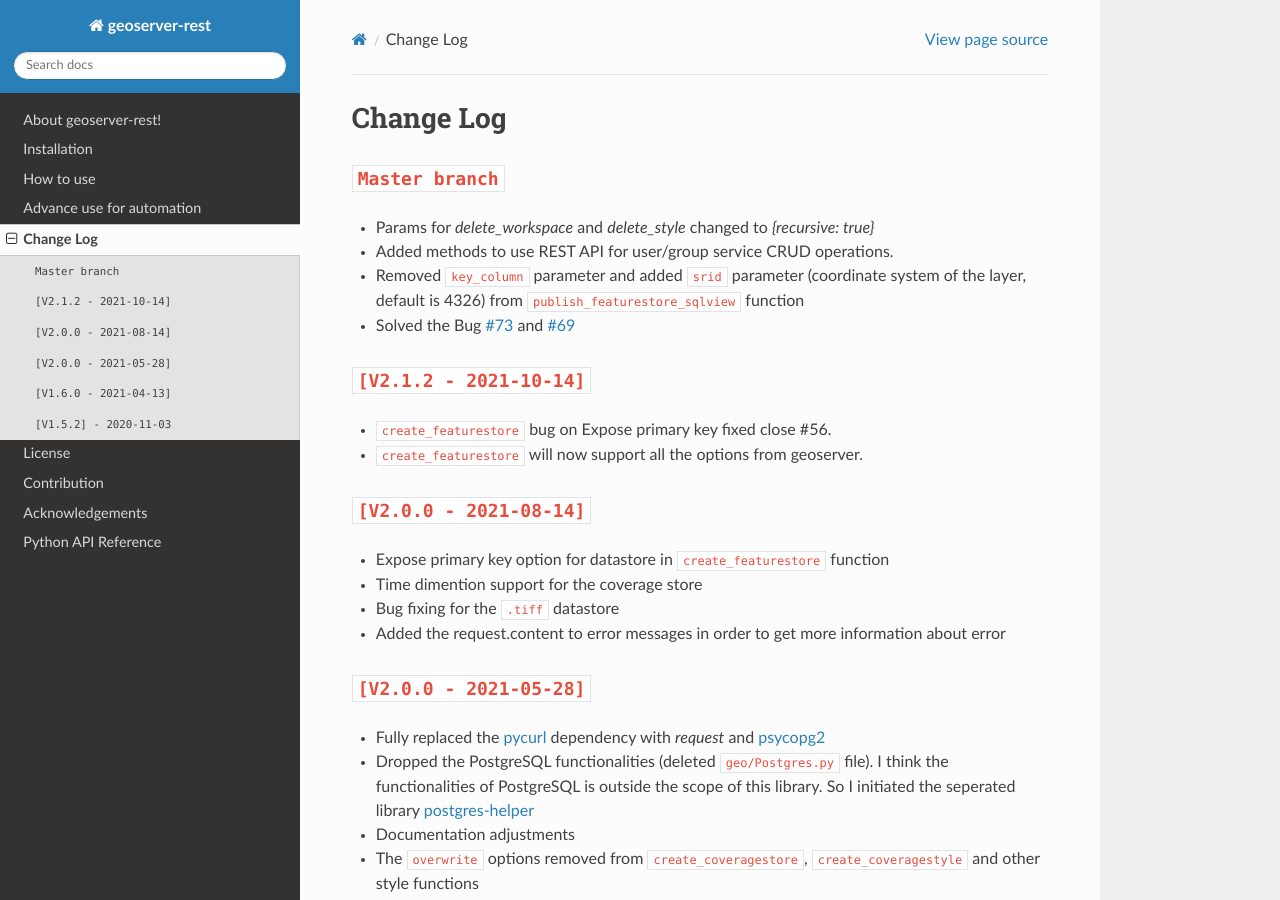
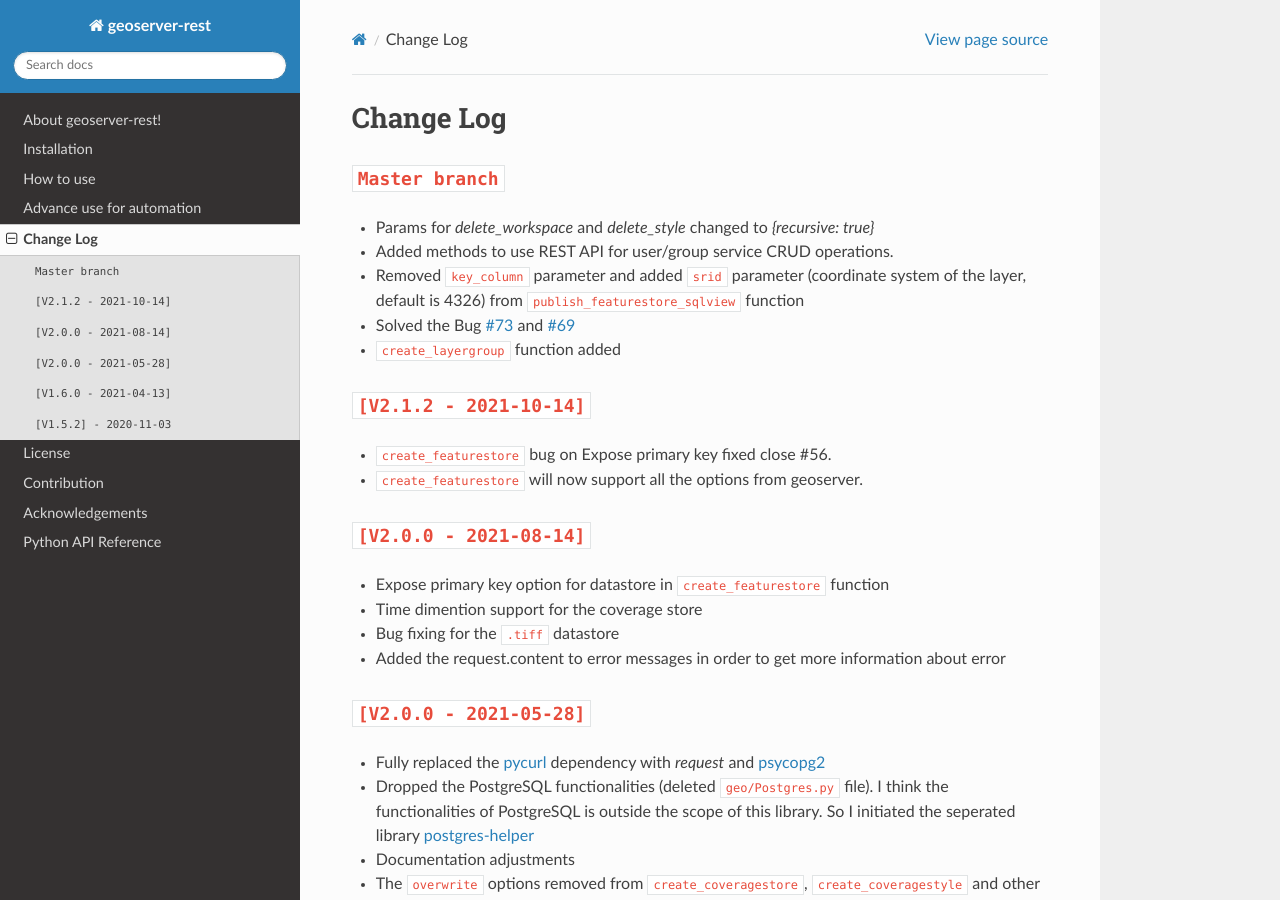
Before and after one commit to gicait/geoserver-rest, a Sphinx documentation site: the page built from docs/source/change_log.rst, in a window 1280 px wide and 900 px high. Built offline with Sphinx 7.4.7 and the Read the Docs theme 2.0.0, drawn with Linux system fonts in a browser that asks for light colours.

Commit message:
updated changelog

```diff
--- a/docs/source/change_log.rst
+++ b/docs/source/change_log.rst
@@ -8,6 +8,7 @@ Change Log
 * Added methods to use REST API for user/group service CRUD operations.
 * Removed ``key_column`` parameter and added ``srid`` parameter (coordinate system of the layer, default is 4326) from ``publish_featurestore_sqlview`` function
 * Solved the Bug `#73 <https://github.com/gicait/geoserver-rest/issues/73>`_ and `#69 <https://github.com/gicait/geoserver-rest/issues/69>`_
+* ``create_layergroup`` function added
 
 
 ``[V2.1.2 - 2021-10-14]``
```
